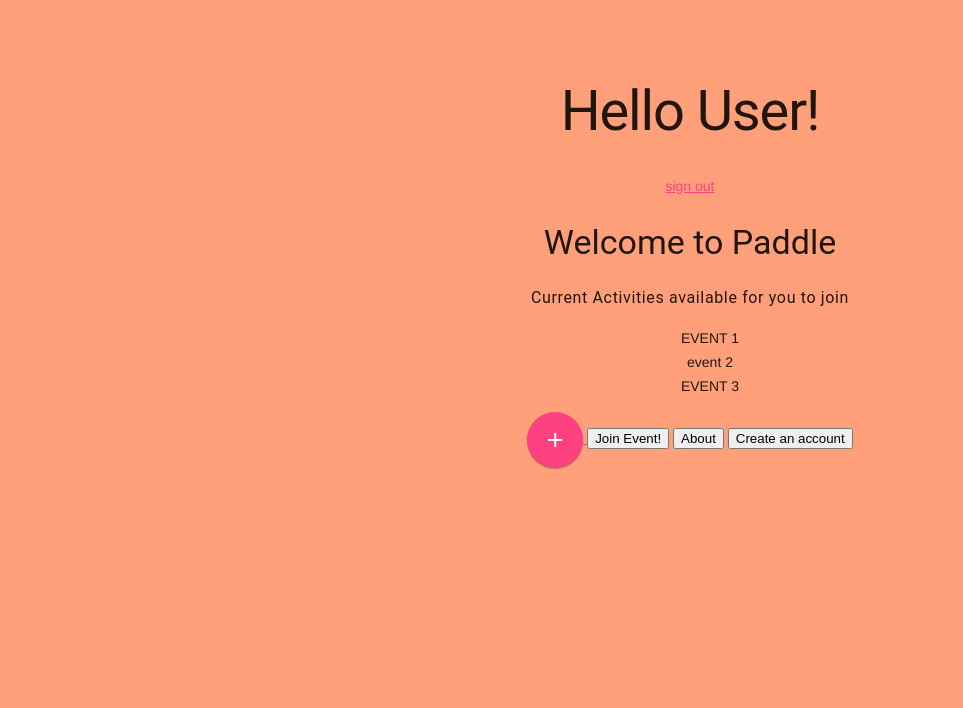
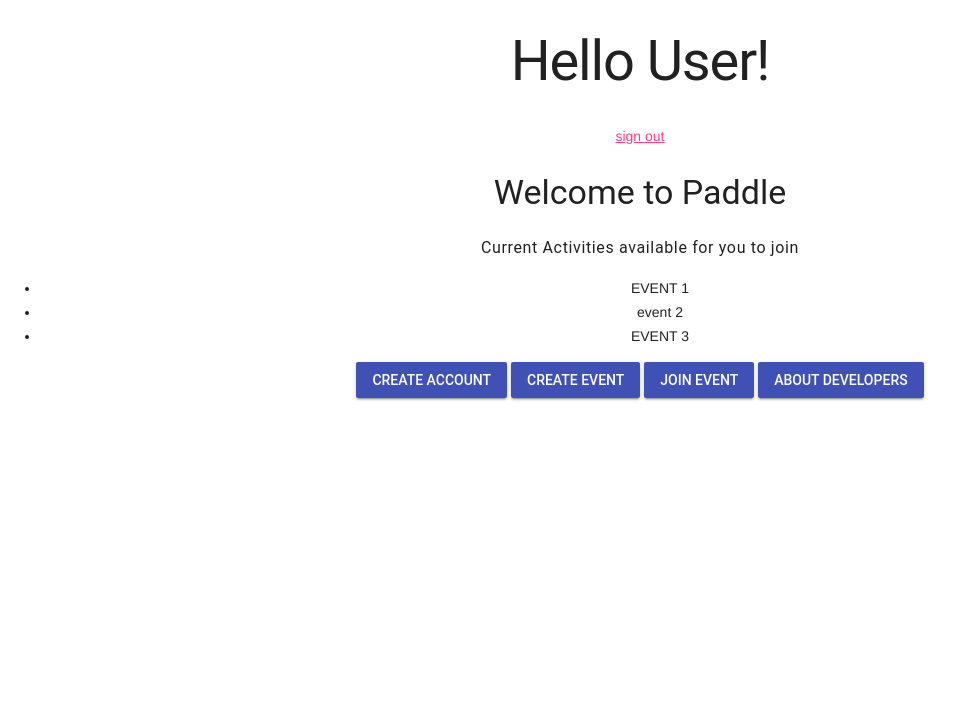
Before and after one commit to ifelsejet/Paddle, a Python web app: template templates/main.html in a window 1280 px wide; the page is wider, and only the part inside the window is pictured. Shown: the top 708 px of that part, without its empty margins (0-963 px from the left). After the commit the page ends 401 px from the top of that part, so only its background shows below. Run offline with Jinja, Linux system fonts and the light colour scheme; the template is opened without the code that fills it, so the values that code supplies are empty.

Commit message:
made the buttons look nicer

```diff
--- a/templates/main.html
+++ b/templates/main.html
@@ -4,9 +4,10 @@
     <meta charset="utf-8">
     <title>Paddle</title>
     <script src="https://code.getmdl.io/1.3.0/material.min.js"></script>
-    <link href="/stylesheets/main.css" rel="stylesheet">
     <link rel="stylesheet" href="https://code.getmdl.io/1.3.0/material.indigo-pink.min.css">
+    <!-- Material Design icon font -->
     <link rel="stylesheet" href="https://fonts.googleapis.com/icon?family=Material+Icons">
+
   </head>
   <body>
     <center><h1>Hello User!</h1>
@@ -18,15 +19,19 @@
         <li>event 2</li>
         <li>EVENT 3</li>
       </ul>
+    <a href="/createAccount"><button class="mdl-button mdl-js-button mdl-button--raised mdl-button--colored">
+        Create Account
+    </button></a>
     <a href="/createEvent">
-      <button class="mdl-button mdl-js-button mdl-button--fab mdl-button--colored">
-        <i class="material-icons">add</i>
-      </button>
-<!-- </button><button type="button" name="Create New Event">Create New Event!</button></a> -->
-    <a href="/joinEvent"><button type="button" name="Join Event">Join Event!</button></a>
-    <a href="/about"><button type="button" name="About Page">About</button></a>
-    <a href="/createAccount"><button type="button" name="Create an Account">Create an account</button></a>
-
+    <button class="mdl-button mdl-js-button mdl-button--raised mdl-button--colored">
+      Create Event
+    </button></a>
+    <a href="/joinEvent"><button class="mdl-button mdl-js-button mdl-button--raised mdl-button--colored">
+      Join Event
+    </button></a>
+    <a href="/about"><button class="mdl-button mdl-js-button mdl-button--raised mdl-button--colored">
+      About Developers
+    </button></a>
 
 
 
```
